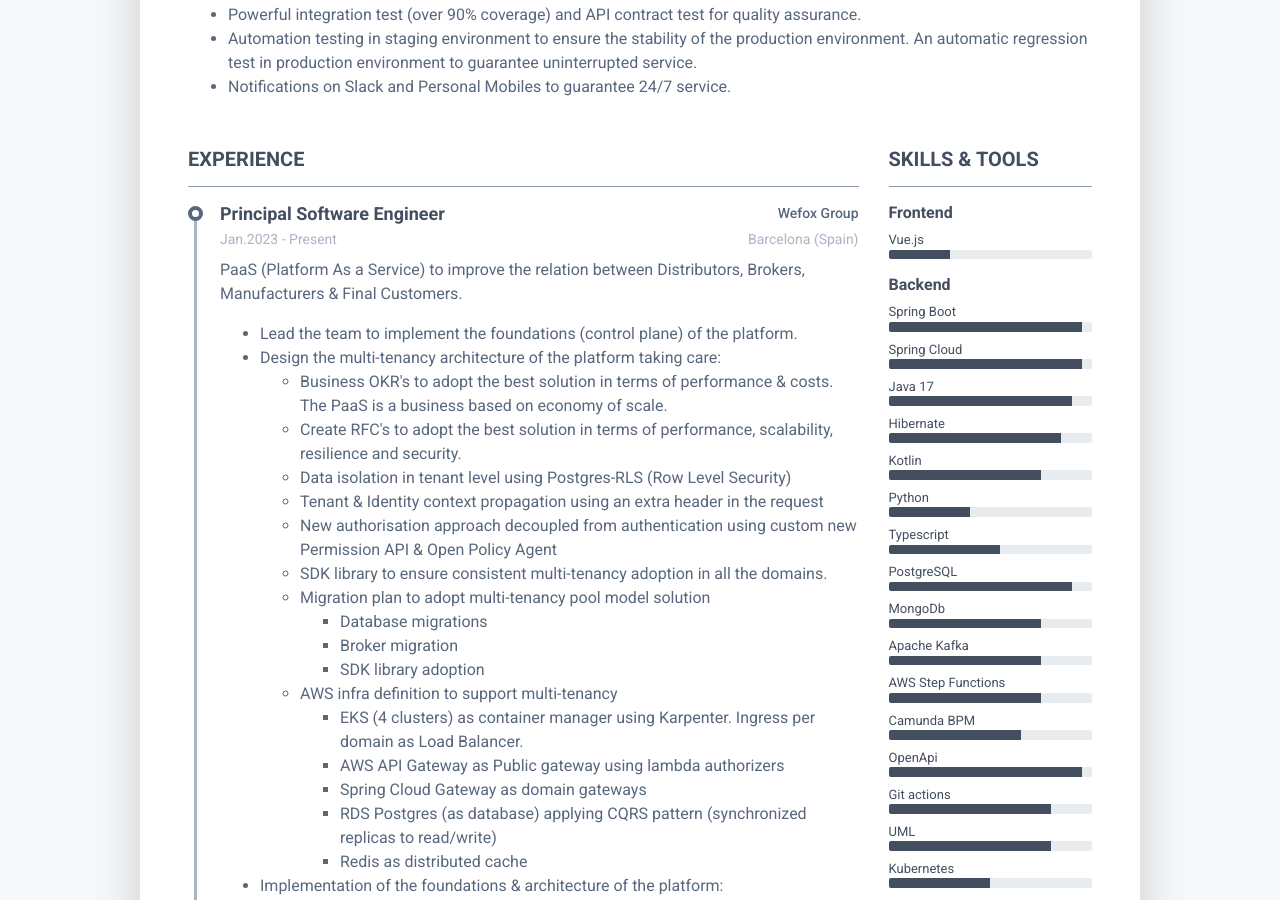
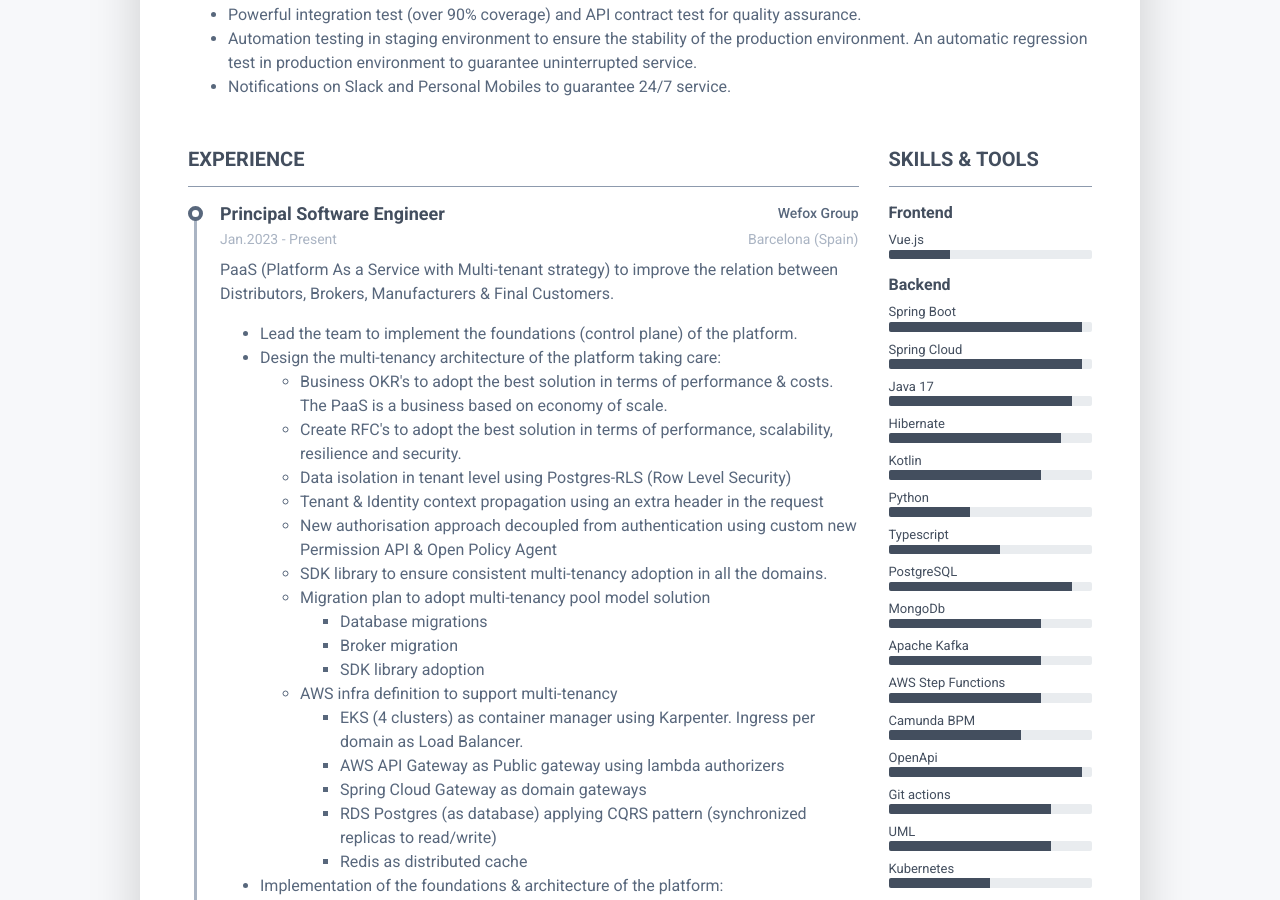
Before and after one commit to avall/avall.github.io, a Jekyll site: the page built from index.html, in a window 1280 px wide and 900 px high, scrolled down 623 px. Built offline with Jekyll 4.4.1, drawn with Linux system fonts in a browser that asks for light colours; nearby versions of some CDN libraries.

Commit message:
data links improved

```diff
--- a/_data/data.yml
+++ b/_data/data.yml
@@ -40,7 +40,7 @@ history:
       location: Barcelona (Spain)
       time: Jan.2023 - Present
       description: |
-        PaaS (Platform As a Service) to improve the relation between
+        PaaS (Platform As a Service with Multi-tenant strategy) to improve the relation between
         Distributors, Brokers, Manufacturers & Final Customers.
 
         * Lead the team to implement the foundations (control plane) of the platform.
```
